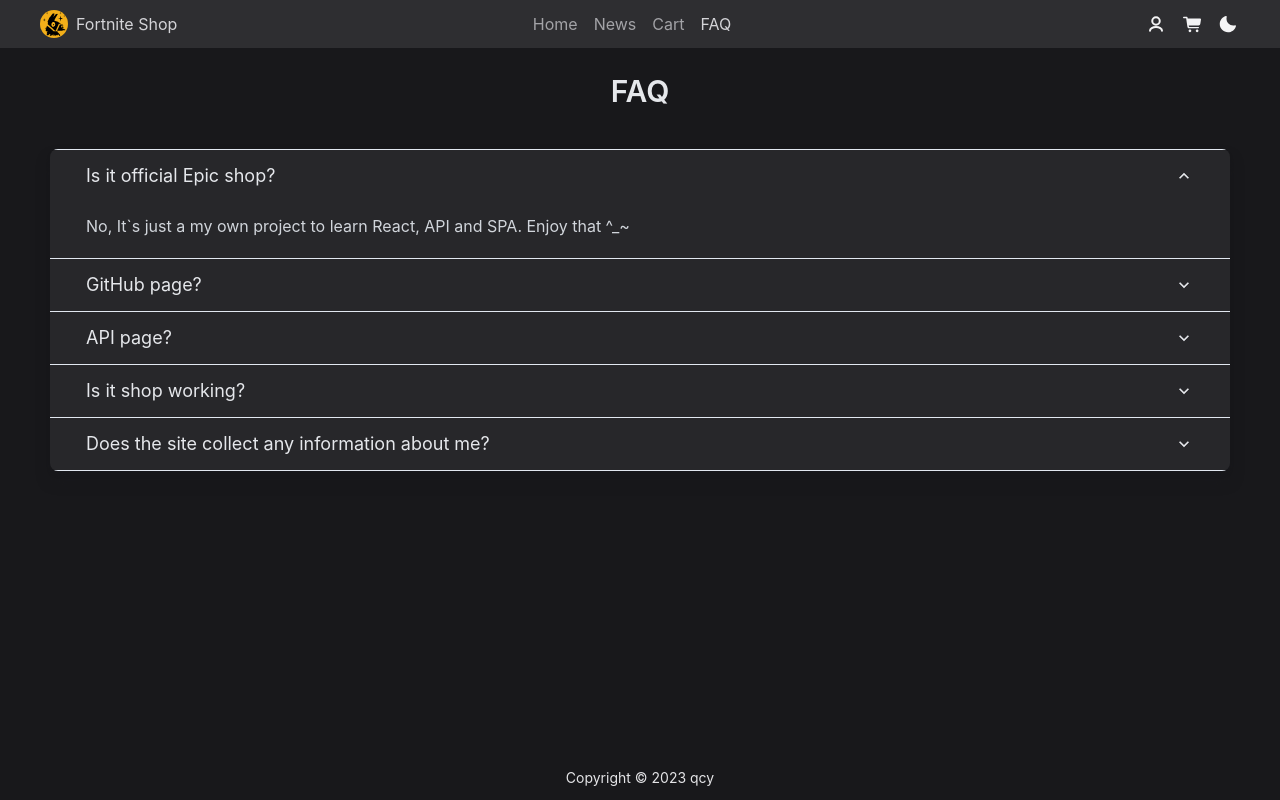
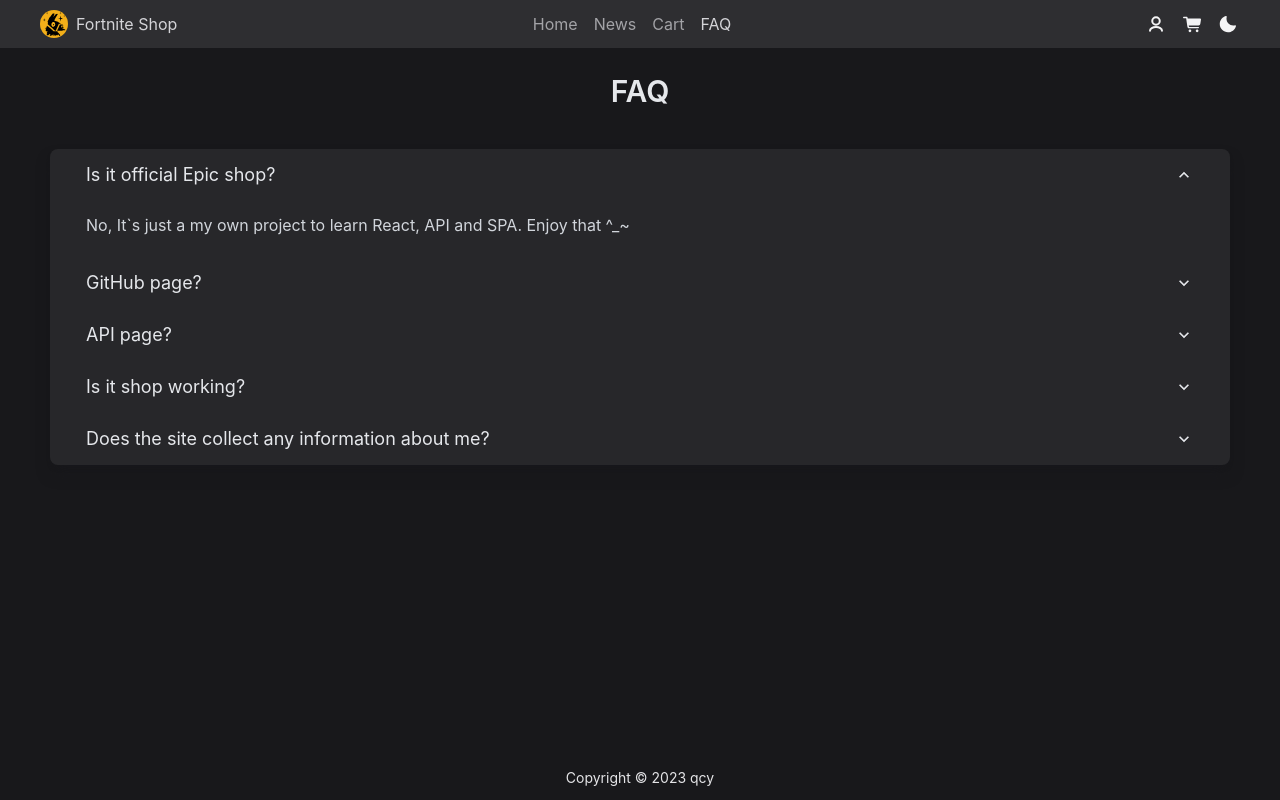
Before and after one commit to qcyGH/fortnite-shop, a React (Vite) app: page /faq in a window 1280 px wide. Built offline with nearby package versions, Linux system fonts and the light colour scheme; no server answers; a web font is replaced by a local one.

Commit message:
Removed border from FAQ item

```diff
--- a/src/pages/FAQ.jsx
+++ b/src/pages/FAQ.jsx
@@ -16,7 +16,7 @@
             </h1>
 
             <Accordion className='mt-10 shadow-lg shadow-zinc-400/50 dark:shadow-zinc-900/50 rounded-lg overflow-hidden' defaultIndex={[0]} allowMultiple>
-                <AccordionItem className='bg-zinc-200 dark:bg-zinc-800 hover:bg-zinc-300 hover:dark:bg-zinc-700 px-5 py-1 transition-all duration-150 ease-in'>
+                <AccordionItem className='bg-zinc-200 dark:bg-zinc-800 hover:bg-zinc-300 hover:dark:bg-zinc-700 border-none px-5 py-1 transition-all duration-150 ease-in'>
                     <h2>
                         <AccordionButton className='text-gray-700 dark:text-gray-200 transition-color duration-150 ease-in'>
                             <Box className='text-lg text-gray-700 dark:text-gray-200 transition-color duration-150 ease-in' as="span" flex='1' textAlign='left'>
@@ -30,7 +30,7 @@
                     </AccordionPanel>
                 </AccordionItem>
 
-                <AccordionItem className='bg-zinc-200 dark:bg-zinc-800 hover:bg-zinc-300 hover:dark:bg-zinc-700 px-5 py-1 transition-all duration-150 ease-in'>
+                <AccordionItem className='bg-zinc-200 dark:bg-zinc-800 hover:bg-zinc-300 hover:dark:bg-zinc-700 border-none px-5 py-1 transition-all duration-150 ease-in'>
                     <h2>
                         <AccordionButton className='text-gray-700 dark:text-gray-200 transition-color duration-150 ease-in'>
                             <Box className='text-lg text-gray-700 dark:text-gray-200 transition-color duration-150 ease-in' as="span" flex='1' textAlign='left'>
@@ -46,7 +46,7 @@
                     </AccordionPanel>
                 </AccordionItem>
 
-                <AccordionItem className='bg-zinc-200 dark:bg-zinc-800 hover:bg-zinc-300 hover:dark:bg-zinc-700 px-5 py-1 transition-all duration-150 ease-in'>
+                <AccordionItem className='bg-zinc-200 dark:bg-zinc-800 hover:bg-zinc-300 hover:dark:bg-zinc-700 border-none px-5 py-1 transition-all duration-150 ease-in'>
                     <h2>
                         <AccordionButton className='text-gray-700 dark:text-gray-200 transition-color duration-150 ease-in'>
                             <Box className='text-lg text-gray-700 dark:text-gray-200 transition-color duration-150 ease-in' as="span" flex='1' textAlign='left'>
@@ -62,7 +62,7 @@
                     </AccordionPanel>
                 </AccordionItem>
 
-                <AccordionItem className='bg-zinc-200 dark:bg-zinc-800 hover:bg-zinc-300 hover:dark:bg-zinc-700 px-5 py-1 transition-all duration-150 ease-in'>
+                <AccordionItem className='bg-zinc-200 dark:bg-zinc-800 hover:bg-zinc-300 hover:dark:bg-zinc-700 border-none px-5 py-1 transition-all duration-150 ease-in'>
                     <h2>
                         <AccordionButton className='text-gray-700 dark:text-gray-200 transition-color duration-150 ease-in'>
                             <Box className='text-lg text-gray-700 dark:text-gray-200 transition-color duration-150 ease-in' as="span" flex='1' textAlign='left'>
@@ -76,7 +76,7 @@
                     </AccordionPanel>
                 </AccordionItem>
 
-                <AccordionItem className='bg-zinc-200 dark:bg-zinc-800 hover:bg-zinc-300 hover:dark:bg-zinc-700 px-5 py-1 transition-all duration-150 ease-in'>
+                <AccordionItem className='bg-zinc-200 dark:bg-zinc-800 hover:bg-zinc-300 hover:dark:bg-zinc-700 border-none px-5 py-1 transition-all duration-150 ease-in'>
                     <h2>
                         <AccordionButton className='text-gray-700 dark:text-gray-200 transition-color duration-150 ease-in'>
                             <Box className='text-lg text-gray-700 dark:text-gray-200 transition-color duration-150 ease-in' as="span" flex='1' textAlign='left'>
```
